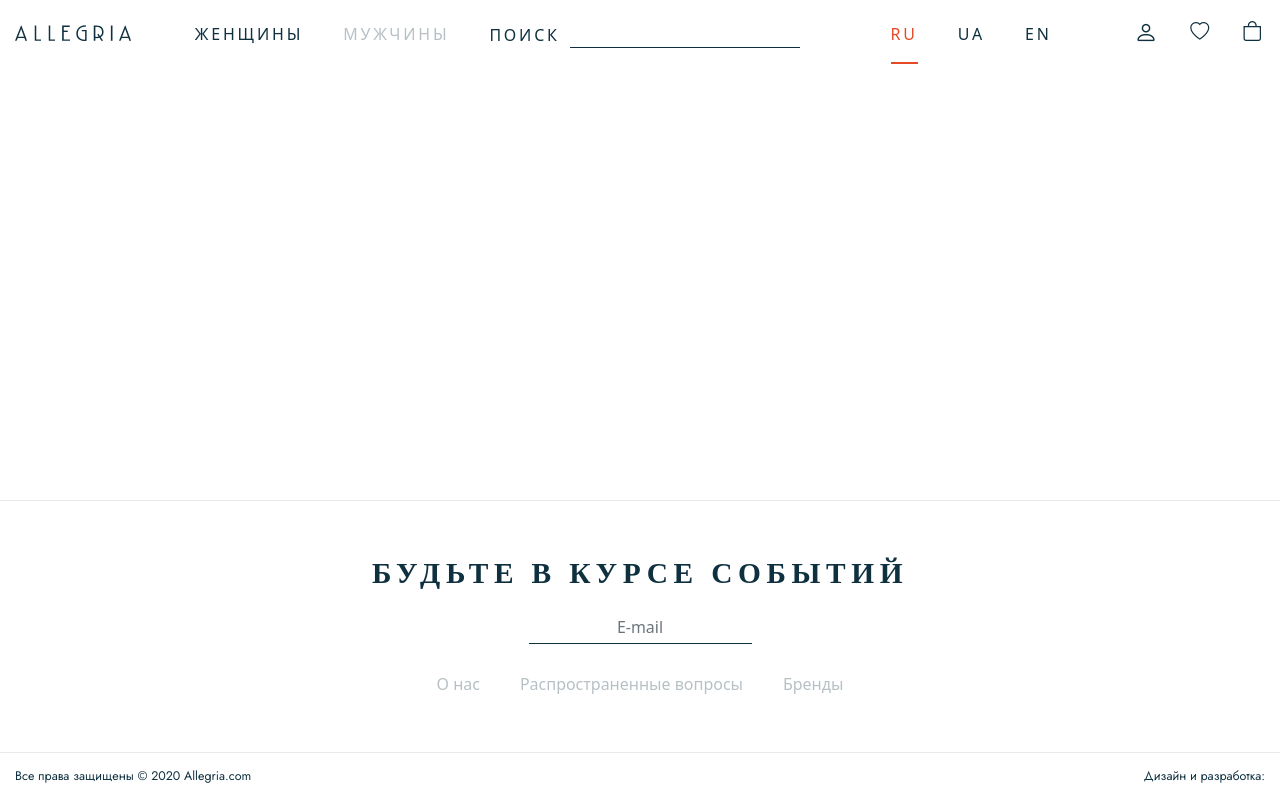
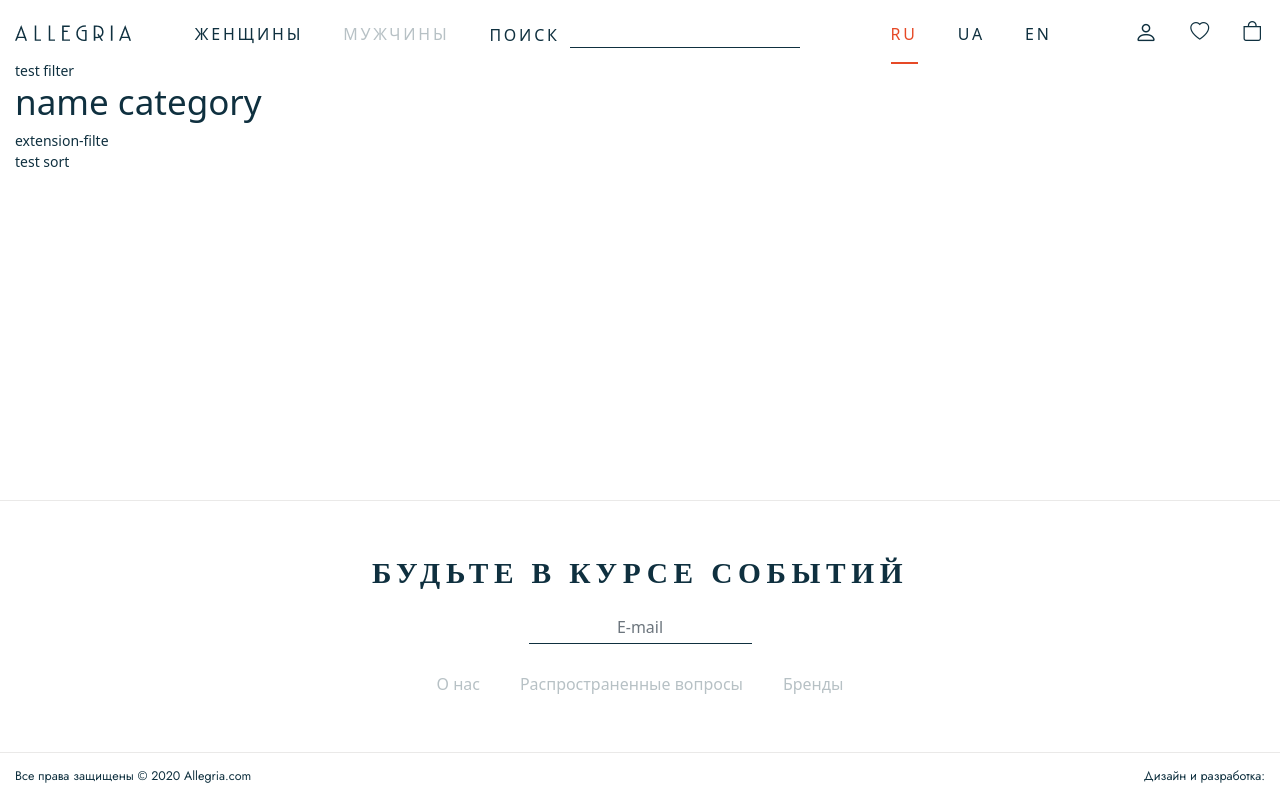
Before and after one commit to MariiaUdovytska/Allegria-Womens-Clothing-Store, a React (Create React App) app in the folder allegria-womens-clothing-store/: page /productCardsPage in a window 1280 px wide. Built offline with nearby package versions, Linux system fonts and the light colour scheme.

Commit message:
add initial components for ProductCardsPage

```diff
--- a/allegria-womens-clothing-store/src/App.js
+++ b/allegria-womens-clothing-store/src/App.js
@@ -9,6 +9,7 @@ import { BrowserRouter, Routes, Route } from "react-router-dom";
 import ScrollToTop from './ScrollToTop';
 import BrandsPage from './brands/BrandsPage';
 import Registration from './singInRegistrationConfirmation/Registration';
+import ProductCardsPage from './productCardsPage/ProductCardsPage';
 
 function App() {
 	return (
@@ -29,6 +30,7 @@ function App() {
 							<Route path="/about" element={<About />} exact />
 							<Route path="/brands" element={<BrandsPage />} exact />
 							<Route path="/registration" element={<Registration />} exact />
+							<Route path="/productCardsPage" element={<ProductCardsPage />} exact />
 						</Routes>
 					</main>
 					<Footer />
--- a/allegria-womens-clothing-store/src/Menu.js
+++ b/allegria-womens-clothing-store/src/Menu.js
@@ -78,7 +78,7 @@ class Menu extends React.Component {
 							<div className='menu__lang'>
 								<ul>
 									<li className='menu__lang-active'>ru</li>
-									<li>ua</li>
+									<li className='router-link'><Link to="/productCardsPage">ua</Link></li>
 									<li>en</li>
 								</ul>
 							</div>
@@ -143,7 +143,7 @@ class Menu extends React.Component {
 									<div className='menu__lang'>
 										<ul>
 											<li className='menu__lang-active'>ru</li>
-											<li>ua</li>
+											<li className='router-link'><Link to="/productCardsPage">ua</Link></li>
 											<li>en</li>
 										</ul>
 									</div>
@@ -213,7 +213,7 @@ class Menu extends React.Component {
 												<input type='text'></input>
 											</li>
 											<li className='menu__lang-active'>ru</li>
-											<li>ua</li>
+											<li className='router-link'><Link to="/productCardsPage">ua</Link></li>
 											<li>en</li>
 										</ul>
 									</div>
--- /dev/null
+++ b/allegria-womens-clothing-store/src/productCardsPage/ExtensionFilter.js
@@ -0,0 +1,13 @@
+
+import React from 'react';
+import '../css/productCardsPage/extensionFilter.css';
+
+function ExtensionFilter() {
+	return (
+		<div className='extension-filter'>
+			extension-filte
+		</div>
+	);
+}
+
+export default ExtensionFilter;
--- /dev/null
+++ b/allegria-womens-clothing-store/src/productCardsPage/FilterProdcts.js
@@ -0,0 +1,12 @@
+import React from 'react';
+import '../css/productCardsPage/filterProdcts.css';
+
+function FilterProdcts() {
+	return (
+		<div className='filter'>
+			test filter
+		</div>
+	);
+}
+
+export default FilterProdcts;
--- /dev/null
+++ b/allegria-womens-clothing-store/src/productCardsPage/ProductCardsPage.js
@@ -0,0 +1,32 @@
+import React from 'react';
+import '../css/productCardsPage/productCardsPage.css';
+import FilterProdcts from './FilterProdcts';
+import SortProducts from './SortProducts';
+import ExtensionFilter from './ExtensionFilter';
+
+class ProductCardsPage extends React.Component {
+	constructor(props) {
+		super(props);
+	}
+
+	render() {
+		return (
+			<div className='products containerM'>
+				<div className='products__body'>
+					<FilterProdcts />
+					<div className='products__body-sadeproducts'>
+						<h1>name category</h1>
+						<div className='products__body-sadeproducts-filter'>
+							<ExtensionFilter />
+						</div>
+						<div className='products__body-sadeproducts-sort'>
+							<SortProducts />
+						</div>
+					</div>
+				</div>
+			</div>
+		);
+	}
+}
+
+export default ProductCardsPage;
--- /dev/null
+++ b/allegria-womens-clothing-store/src/productCardsPage/SortProducts.js
@@ -0,0 +1,13 @@
+
+import React from 'react';
+import '../css/productCardsPage/sortProducts.css';
+
+function SortProducts() {
+	return (
+		<div className='sort'>
+			test sort
+		</div>
+	);
+}
+
+export default SortProducts;
```
Also changed, not shown: allegria-womens-clothing-store/src/css/productCardsPage/extensionFilter.css (added), allegria-womens-clothing-store/src/css/productCardsPage/filterProdcts.css (added), allegria-womens-clothing-store/src/css/productCardsPage/productCardsPage.css (added), allegria-womens-clothing-store/src/css/productCardsPage/sortProducts.css (added).
